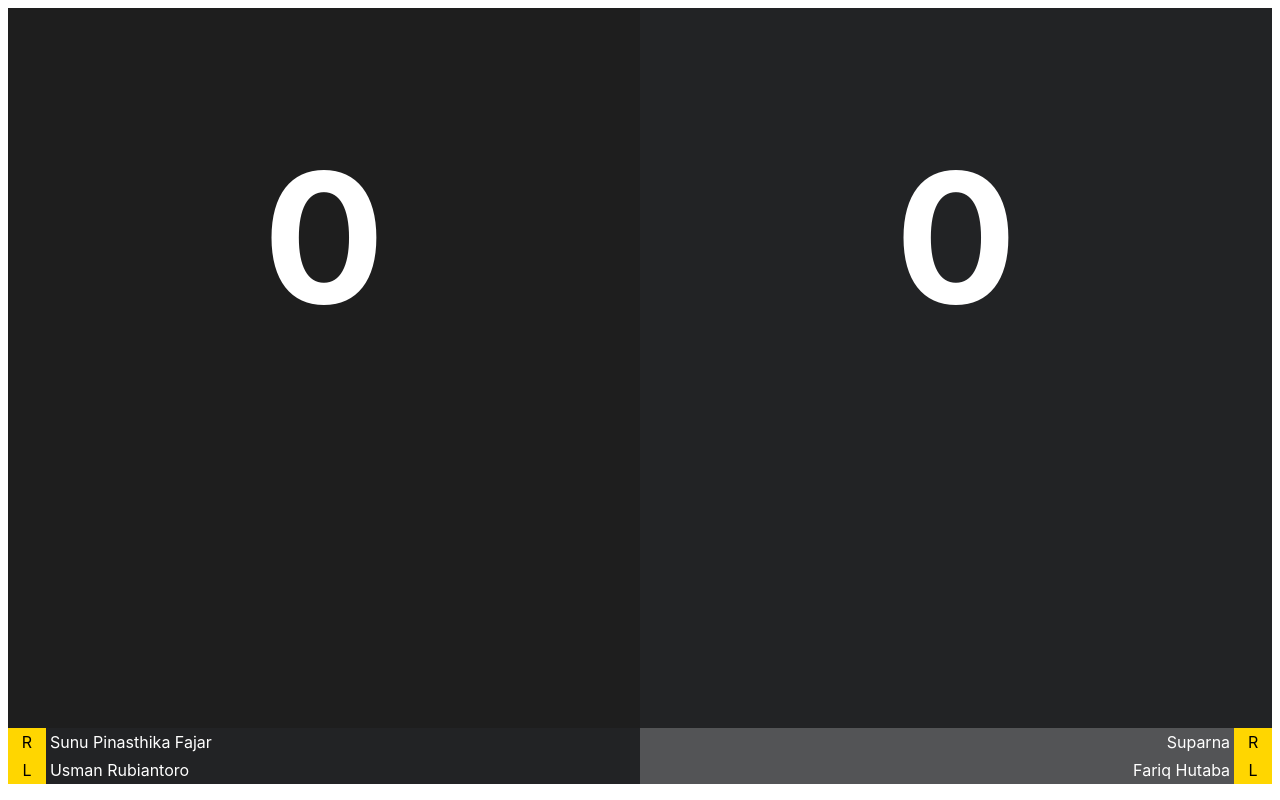
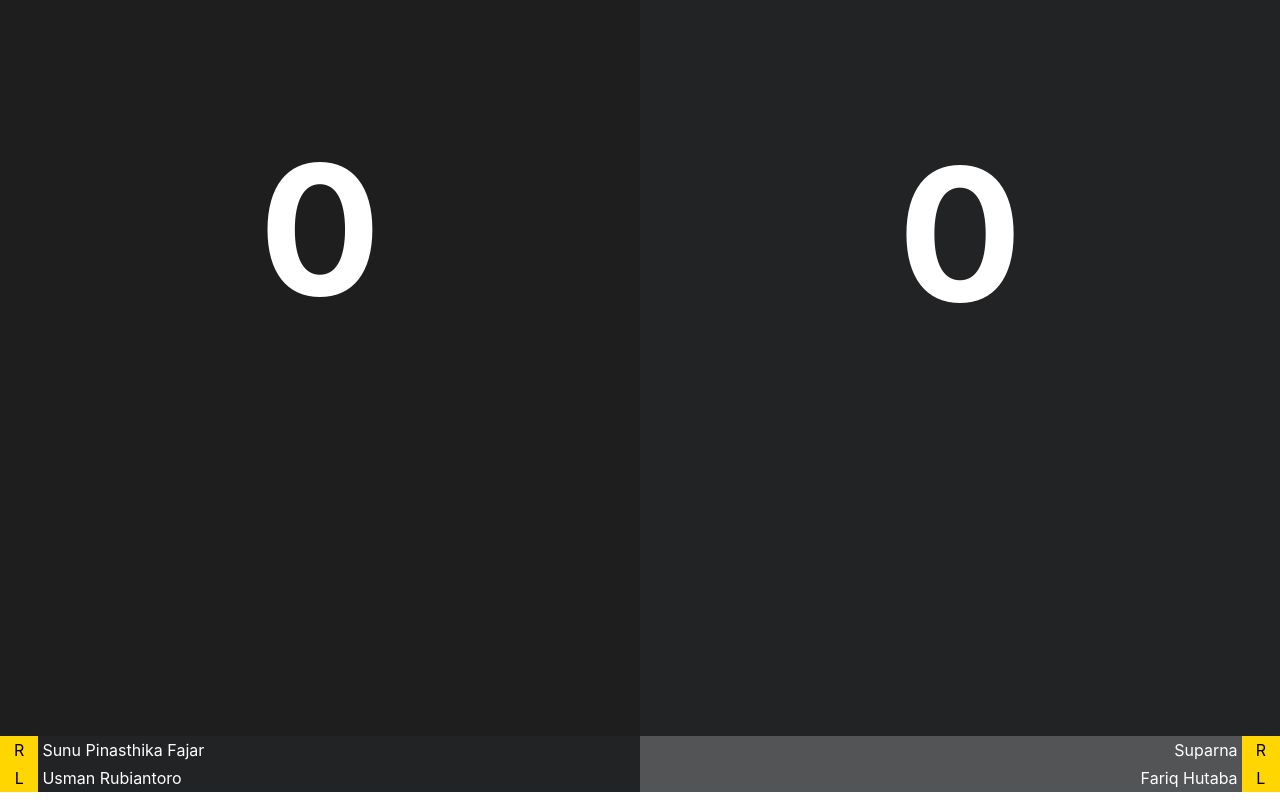
Before and after one commit to septianacahaya/TAKE_HOME, a plain HTML site: page index.html in a window 1280 px wide. Drawn offline with Linux system fonts and the light colour scheme; a web font is replaced by a local one.

Commit message:
Update style.css

```diff
--- a/style.css
+++ b/style.css
@@ -5,18 +5,19 @@
 	box-sizing: border-box;
     display: grid;
     grid-template-columns: repeat(2,1fr);
-    height: 5vh;
-    margin: 0;
-    padding:0;
-
 }
 
 h1{
     cursor: pointer;
 }
 
+body{
+    margin: 0;
+    padding: 0;
+}
+
 .score1{
-	height: 90vh;
+	height: 92vh;
     font-size: 90px;
     text-align: center;
     color: #FFFFFF;
@@ -24,7 +25,7 @@ h1{
 }
 
 .score2{
-    font-size: 90px;
+    font-size: 92px;
     text-align: center;
     color: #FFFFFF;
     background-color:#222325 ;
```
